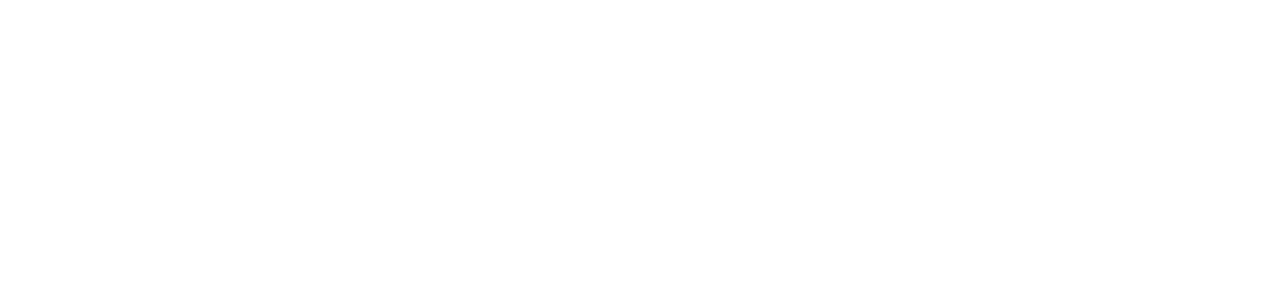
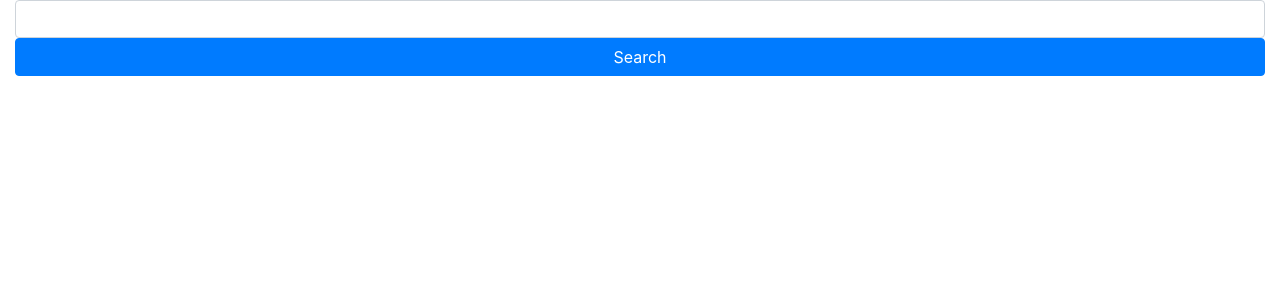
Before and after one commit to mianzhang39/wbdv-project, a React (Create React App) app: page /search in a window 1280 px wide. Shown: the top 300 px of the page. Built offline with nearby package versions, Linux system fonts and the light colour scheme.

Commit message:
input box

```diff
--- a/src/components/search.js
+++ b/src/components/search.js
@@ -21,17 +21,17 @@ const Search = () => {
     return(
         <div>
 
-            {/*<input*/}
-            {/*    onChange={(event) => {*/}
-            {/*        setSearchTitle(event.target.value)*/}
-            {/*    }}*/}
-            {/*    className="form-control"*/}
-            {/*    value={searchTitle}/>*/}
-            {/*<button*/}
-            {/*    onClick={() => {history.push(`/search/${searchTitle}`)}}*/}
-            {/*    className="btn btn-primary btn-block">*/}
-            {/*    Search*/}
-            {/*</button>*/}
+            <input
+                onChange={(event) => {
+                    setSearchTitle(event.target.value)
+                }}
+                className="form-control"
+                value={searchTitle}/>
+            <button
+                onClick={() => {history.push(`/search/${searchTitle}`)}}
+                className="btn btn-primary btn-block">
+                Search
+            </button>
 
             <div id = "search-results-list" className="container">
                 {
```
